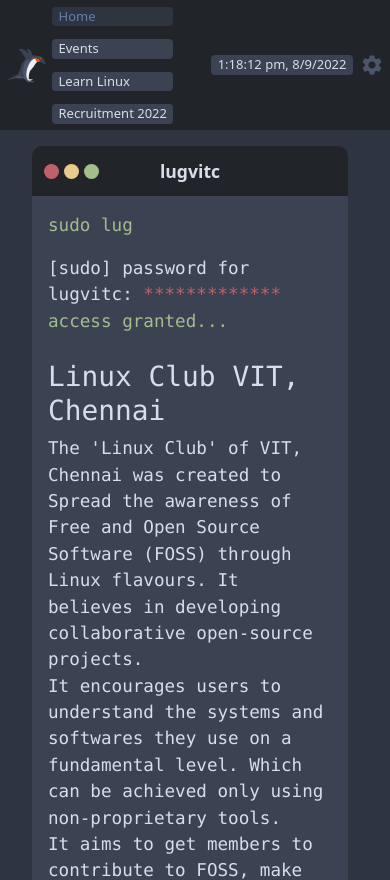
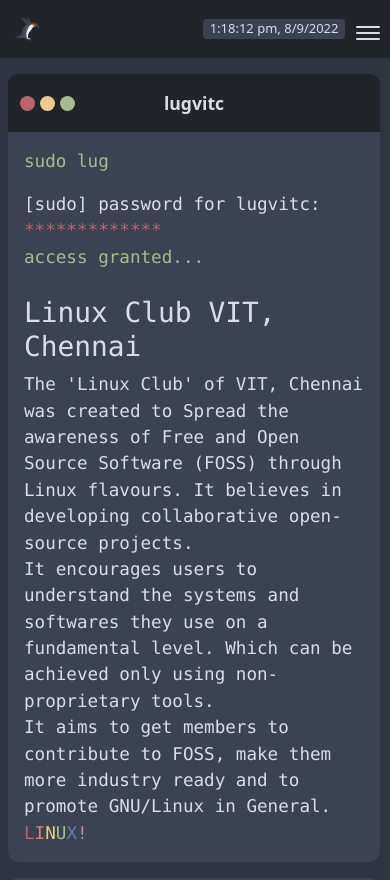
Before and after one commit to lugvitc/lugvitc.github.io, a React (Create React App) app: page /create-team in a window 390 px wide. Shown: the top 880 px of the page. Built offline with nearby package versions, Linux system fonts and the light colour scheme.

Commit message:
Added hamburger menu and minor styles edits

```diff
--- a/src/components/terminal/terminal.module.css
+++ b/src/components/terminal/terminal.module.css
@@ -59,3 +59,10 @@
 .contents.noPrompts {
   margin-top: 0;
 }
+
+@media (max-width: 500px) {
+  .titlebar {
+    padding-inline: 1rem;
+    padding-block: 1rem;
+  }
+}
--- a/src/components/topBar/topBar.js
+++ b/src/components/topBar/topBar.js
@@ -1,44 +1,48 @@
-import { useRef } from 'react';
-import { NavLink } from 'react-router-dom';
+import { useRef, useState } from "react";
+import { NavLink } from "react-router-dom";
 
-import TopBarTimeDate from './topBarTimeDate';
-import Tooltip from '../tooltip/tooltip';
+import TopBarTimeDate from "./topBarTimeDate";
+import Tooltip from "../tooltip/tooltip";
 
-import useSettingsDialog from '../../hooks/useSettingsDialog';
+import useSettingsDialog from "../../hooks/useSettingsDialog";
 
-import styles from './topBar.module.css';
-import util from '../../styles/util.module.css';
-import Logo from '../logo/logo';
+import styles from "./topBar.module.css";
+import util from "../../styles/util.module.css";
+import Logo from "../logo/logo";
 
 export default function TopBar({ refer, topBarLinks }) {
   const { settingsDialogOpen, openSettingsDialog } = useSettingsDialog();
   const settingsButtonRef = useRef(null);
+  const [onOpenState, setOnOpenState] = useState(false);
+
+  const onClickHamburgerHandler = () => {
+    setOnOpenState(!onOpenState);
+  };
 
   return (
     <>
-            <header
-                ref={refer}
-                className={`${styles.index} ${util.noSelection}`}
-            >
+      <header ref={refer} className={`${styles.index} ${util.noSelection}`}>
         <div className={styles.contents}>
           <a
-                        // className={styles.logo}
-                        href='https://linktr.ee/lugvitc'
-                        target='_blank'
-                        rel='noopener noreferrer'
+            className={styles.logo}
+            href="https://linktr.ee/lugvitc"
+            target="_blank"
+            rel="noopener noreferrer"
           >
             <Logo />
           </a>
-                    <nav className={styles.links}>
+          <nav
+            className={`${onOpenState && styles.links} ${
+              !onOpenState && styles.hide
+            } `}
+          >
             {topBarLinks.map((nav, index) => (
               <NavLink
                 key={index}
                 className={({ isActive }) =>
                   `${styles.clickable}
                                     ${
-                                        isActive
-                                            ? styles.active
-                                            : styles.inactive
+                                      isActive ? styles.active : styles.inactive
                                     }`
                 }
                 to={nav.link}
@@ -50,26 +54,45 @@ export default function TopBar({ refer, topBarLinks }) {
           <div className={styles.nonClickable}>
             <TopBarTimeDate />
           </div>
+          <div className={styles.icons_media}>
+            <div className={styles.hamburger} onClick={onClickHamburgerHandler}>
+              <svg
+                xmlns="http://www.w3.org/2000/svg"
+                class="ionicon"
+                viewBox="0 0 512 512"
+              >
+                <title>Menu</title>
+                <path
+                  fill="none"
+                  stroke="currentColor"
+                  stroke-linecap="round"
+                  stroke-miterlimit="10"
+                  stroke-width="32"
+                  d="M80 160h352M80 256h352M80 352h352"
+                />
+              </svg>
+            </div>
             <div
               className={`${styles.settings} ${
                 settingsDialogOpen && styles.open
-                        }`}
+              } ${onOpenState && styles.show}`}
               ref={settingsButtonRef}
             >
               <svg
                 onClick={openSettingsDialog}
-                            xmlns='http://www.w3.org/2000/svg'
-                            enableBackground='new 0 0 24 24'
-                            height='24px'
-                            viewBox='0 0 24 24'
-                            width='24px'
-                            fill='#000000'
+                xmlns="http://www.w3.org/2000/svg"
+                enableBackground="new 0 0 24 24"
+                height="24px"
+                viewBox="0 0 24 24"
+                width="24px"
+                fill="#000000"
               >
                 <g>
-                                <path d='M0,0h24v24H0V0z' fill='none' />
-                                <path d='M19.14,12.94c0.04-0.3,0.06-0.61,0.06-0.94c0-0.32-0.02-0.64-0.07-0.94l2.03-1.58c0.18-0.14,0.23-0.41,0.12-0.61 l-1.92-3.32c-0.12-0.22-0.37-0.29-0.59-0.22l-2.39,0.96c-0.5-0.38-1.03-0.7-1.62-0.94L14.4,2.81c-0.04-0.24-0.24-0.41-0.48-0.41 h-3.84c-0.24,0-0.43,0.17-0.47,0.41L9.25,5.35C8.66,5.59,8.12,5.92,7.63,6.29L5.24,5.33c-0.22-0.08-0.47,0-0.59,0.22L2.74,8.87 C2.62,9.08,2.66,9.34,2.86,9.48l2.03,1.58C4.84,11.36,4.8,11.69,4.8,12s0.02,0.64,0.07,0.94l-2.03,1.58 c-0.18,0.14-0.23,0.41-0.12,0.61l1.92,3.32c0.12,0.22,0.37,0.29,0.59,0.22l2.39-0.96c0.5,0.38,1.03,0.7,1.62,0.94l0.36,2.54 c0.05,0.24,0.24,0.41,0.48,0.41h3.84c0.24,0,0.44-0.17,0.47-0.41l0.36-2.54c0.59-0.24,1.13-0.56,1.62-0.94l2.39,0.96 c0.22,0.08,0.47,0,0.59-0.22l1.92-3.32c0.12-0.22,0.07-0.47-0.12-0.61L19.14,12.94z M12,15.6c-1.98,0-3.6-1.62-3.6-3.6 s1.62-3.6,3.6-3.6s3.6,1.62,3.6,3.6S13.98,15.6,12,15.6z' />
+                  <path d="M0,0h24v24H0V0z" fill="none" />
+                  <path d="M19.14,12.94c0.04-0.3,0.06-0.61,0.06-0.94c0-0.32-0.02-0.64-0.07-0.94l2.03-1.58c0.18-0.14,0.23-0.41,0.12-0.61 l-1.92-3.32c-0.12-0.22-0.37-0.29-0.59-0.22l-2.39,0.96c-0.5-0.38-1.03-0.7-1.62-0.94L14.4,2.81c-0.04-0.24-0.24-0.41-0.48-0.41 h-3.84c-0.24,0-0.43,0.17-0.47,0.41L9.25,5.35C8.66,5.59,8.12,5.92,7.63,6.29L5.24,5.33c-0.22-0.08-0.47,0-0.59,0.22L2.74,8.87 C2.62,9.08,2.66,9.34,2.86,9.48l2.03,1.58C4.84,11.36,4.8,11.69,4.8,12s0.02,0.64,0.07,0.94l-2.03,1.58 c-0.18,0.14-0.23,0.41-0.12,0.61l1.92,3.32c0.12,0.22,0.37,0.29,0.59,0.22l2.39-0.96c0.5,0.38,1.03,0.7,1.62,0.94l0.36,2.54 c0.05,0.24,0.24,0.41,0.48,0.41h3.84c0.24,0,0.44-0.17,0.47-0.41l0.36-2.54c0.59-0.24,1.13-0.56,1.62-0.94l2.39,0.96 c0.22,0.08,0.47,0,0.59-0.22l1.92-3.32c0.12-0.22,0.07-0.47-0.12-0.61L19.14,12.94z M12,15.6c-1.98,0-3.6-1.62-3.6-3.6 s1.62-3.6,3.6-3.6s3.6,1.62,3.6,3.6S13.98,15.6,12,15.6z" />
                 </g>
               </svg>
+            </div>
           </div>
         </div>
         <div className={styles.bottomStrip} />
--- a/src/components/topBar/topBar.module.css
+++ b/src/components/topBar/topBar.module.css
@@ -16,7 +16,7 @@
 }
 
 .logo {
-    margin: 0.5em;
+  /* margin: 0.5em;
   padding: 0.5em;
   height: 2em;
   width: 2em;
@@ -26,7 +26,8 @@
 
   display: flex;
   justify-content: center;
-    align-items: center;
+  align-items: center; */
+  margin-right: auto;
 }
 
 .logo:hover {
@@ -103,7 +104,7 @@
 }
 
 .active::after {
-    content: ' ▲';
+  content: " ▲";
 }
 
 .inactive {
@@ -114,17 +115,50 @@
 }
 
 .inactive::after {
-    content: ' ▼';
+  content: " ▼";
 }
 
 .bottomStrip {
   background-color: var(--nord0);
   height: 0.2em;
 }
+.hamburger {
+  display: none;
+  height: 2rem;
+  width: 2rem;
+}
 
 @media only screen and (max-width: 500px) {
   .links {
     flex-direction: column;
+
+    /* transition: ease-in-out all 0.3s; */
+    /* display: none; */
+    /* visibility: hidden; */
+  }
+  .icons_media {
+    display: flex;
+    flex-direction: column;
+    align-items: center;
+  }
+  .contents {
+    min-height: 3.6rem;
+  }
+  .hamburger {
+    padding-top: 0.25rem;
+    display: block;
+  }
+  .settings {
+    display: none;
+  }
+  .hide {
+    display: none;
+  }
+  .show {
+    display: block;
+  }
+  .linksVisible {
+    display: flex;
   }
 
   .clickable:hover {
@@ -141,10 +175,10 @@
   }
 
   .active::after {
-        content: '';
+    content: "";
   }
   .inactive::after {
-        content: '';
+    content: "";
   }
 
   .bottomStrip {
--- a/src/styles/index.css
+++ b/src/styles/index.css
@@ -83,3 +83,12 @@ code {
   padding-inline: 0.5em;
   border-radius: 0.3em;
 }
+
+@media (max-width: 500px) {
+  main#content {
+    display: flex;
+    padding-right: 0rem;
+    padding-inline: 0rem;
+    padding-left: 0.5rem;
+  }
+}
```
Also changed, not shown: src/App.js (+12 -12 lines). Lines whose indentation alone changed are shown as unchanged.
